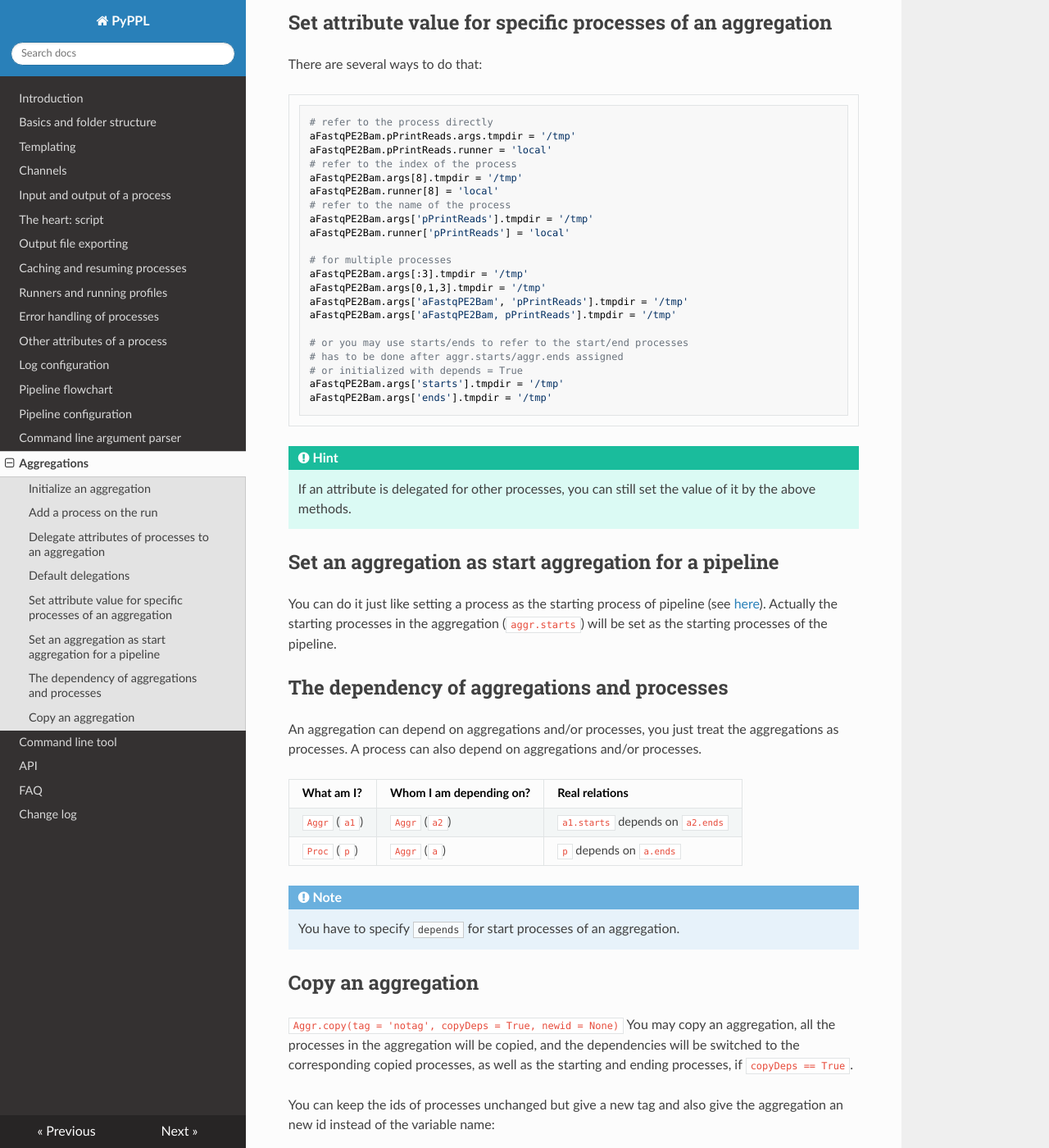
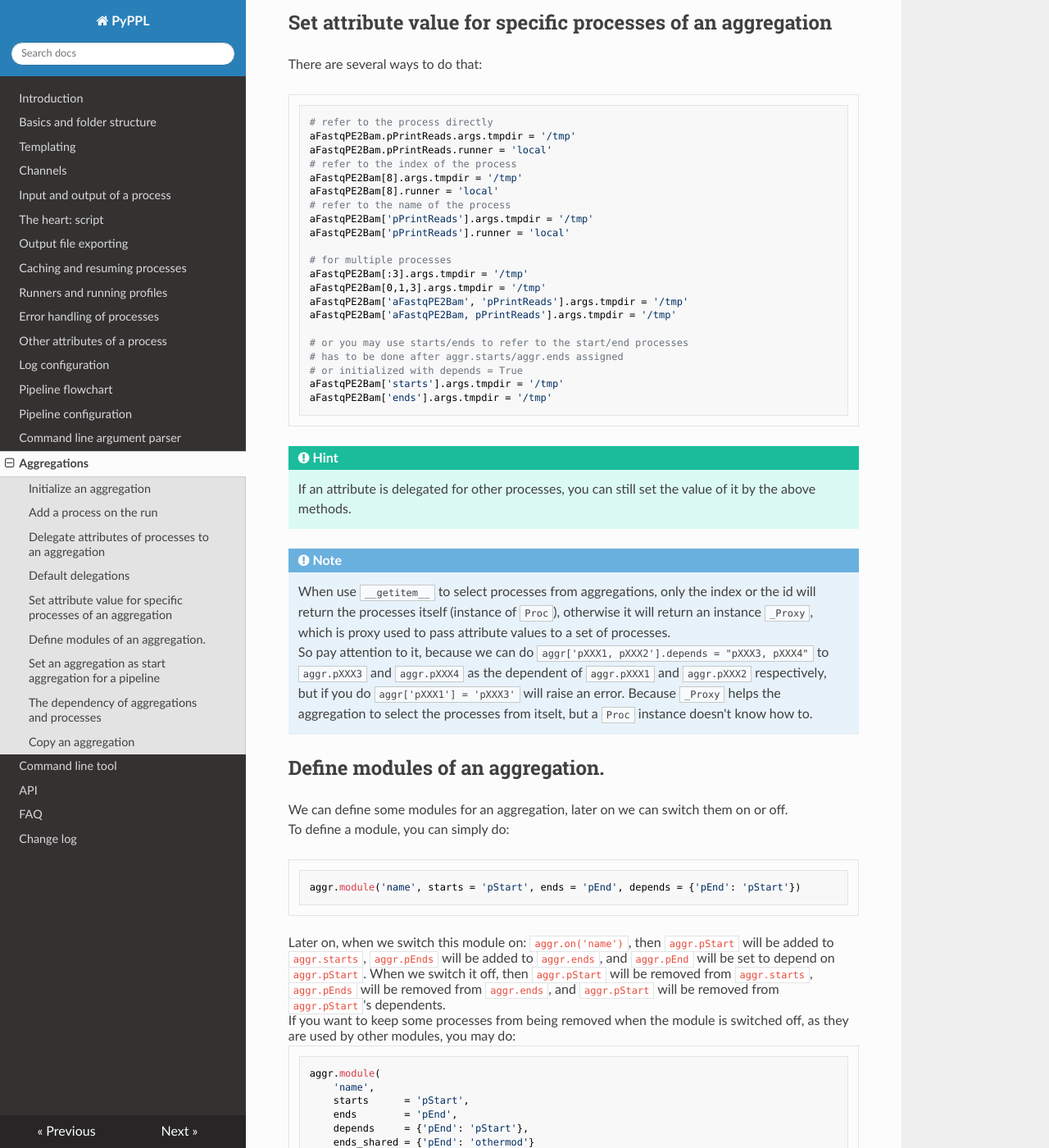
Before and after one commit to pwwang/pipen, an MkDocs documentation site: the page built from docs/aggregations.md, in a window 1280 px wide and 1400 px high, scrolled down 4828 px. Shown: the whole window at 82% size. Built offline with MkDocs 1.6.1, drawn with Linux system fonts in a browser that asks for light colours; nearby versions of some CDN libraries; old or Windows-style settings are respelled for this version of MkDocs; some of the changed text lies outside the part shown.

Commit message:
Update docs for aggregations.

````diff
--- a/docs/aggregations.md
+++ b/docs/aggregations.md
@@ -196,28 +196,71 @@ There are several ways to do that:
 aFastqPE2Bam.pPrintReads.args.tmpdir = '/tmp'
 aFastqPE2Bam.pPrintReads.runner = 'local'
 # refer to the index of the process
-aFastqPE2Bam.args[8].tmpdir = '/tmp'
-aFastqPE2Bam.runner[8] = 'local'
+aFastqPE2Bam[8].args.tmpdir = '/tmp'
+aFastqPE2Bam[8].runner = 'local'
 # refer to the name of the process
-aFastqPE2Bam.args['pPrintReads'].tmpdir = '/tmp'
-aFastqPE2Bam.runner['pPrintReads'] = 'local'
+aFastqPE2Bam['pPrintReads'].args.tmpdir = '/tmp'
+aFastqPE2Bam['pPrintReads'].runner = 'local'
 
 # for multiple processes
-aFastqPE2Bam.args[:3].tmpdir = '/tmp'
-aFastqPE2Bam.args[0,1,3].tmpdir = '/tmp'
-aFastqPE2Bam.args['aFastqPE2Bam', 'pPrintReads'].tmpdir = '/tmp'
-aFastqPE2Bam.args['aFastqPE2Bam, pPrintReads'].tmpdir = '/tmp'
+aFastqPE2Bam[:3].args.tmpdir = '/tmp'
+aFastqPE2Bam[0,1,3].args.tmpdir = '/tmp'
+aFastqPE2Bam['aFastqPE2Bam', 'pPrintReads'].args.tmpdir = '/tmp'
+aFastqPE2Bam['aFastqPE2Bam, pPrintReads'].args.tmpdir = '/tmp'
 
 # or you may use starts/ends to refer to the start/end processes
 # has to be done after aggr.starts/aggr.ends assigned
 # or initialized with depends = True
-aFastqPE2Bam.args['starts'].tmpdir = '/tmp'
-aFastqPE2Bam.args['ends'].tmpdir = '/tmp'
+aFastqPE2Bam['starts'].args.tmpdir = '/tmp'
+aFastqPE2Bam['ends'].args.tmpdir = '/tmp'
 ```
 
 !!! hint
 
     If an attribute is delegated for other processes, you can still set the value of it by the above methods.
+
+!!! note
+
+    When use `__getitem__` to select processes from aggregations, only the index or the id will return the processes itself (instance of `Proc`), otherwise it will return an instance `_Proxy`, which is proxy used to pass attribute values to a set of processes.
+    So pay attention to it, because we can do `aggr['pXXX1, pXXX2'].depends = "pXXX3, pXXX4"` to `aggr.pXXX3` and `aggr.pXXX4` as the dependent of `aggr.pXXX1` and `aggr.pXXX2` respectively, but if you do `aggr['pXXX1'] = 'pXXX3'` will raise an error. Because `_Proxy` helps the aggregation to select the processes from itselt, but a `Proc` instance doesn't know how to.
+
+## Define modules of an aggregation.
+We can define some modules for an aggregation, later on we can switch them on or off.
+To define a module, you can simply do:
+```python
+aggr.module('name', starts = 'pStart', ends = 'pEnd', depends = {'pEnd': 'pStart'})
+```
+Later on, when we switch this module on: `aggr.on('name')`, then `aggr.pStart` will be added to `aggr.starts`, `aggr.pEnds` will be added to `aggr.ends`, and `aggr.pEnd` will be set to depend on `aggr.pStart`. When we switch it off, then `aggr.pStart` will be removed from `aggr.starts`, `aggr.pEnds` will be removed from `aggr.ends`, and `aggr.pStart` will be removed from `aggr.pStart`'s dependents.
+If you want to keep some processes from being removed when the module is switched off, as they are used by other modules, you may do:
+```python
+aggr.module(
+    'name',
+    starts      = 'pStart',
+    ends        = 'pEnd',
+    depends     = {'pEnd': 'pStart'},
+    ends_shared = {'pEnd': 'othermod'}
+)
+```
+Then when the module is switched off, `aggr.pEnd` will be kept.
+
+If you have something else to be done when a module is switched on/off, you may use `moduleFunc` to define them:
+```python
+def name_on(a):
+    a.addStart(a.pStart)
+    a.pEnd.depends = a.pStart
+    a.addEnd(a.pEnd)
+    # more stuff go here
+def name_off(a):
+    a.delStart(a.pStart)
+    a.pEnd.depends = []
+    a.delEnd(a.pEnd)
+    # more stuff go here
+aggr.moduleFunc('name', on, off)
+```
+
+!!! hint
+
+    You may use `aggr.on()` to switch all modules on and `aggr.off()` to switch all modules off.
 
 ## Set an aggregation as start aggregation for a pipeline
 You can do it just like setting a process as the starting process of pipeline (see [here][1]). Actually the starting processes in the aggregation (`aggr.starts`) will be set as the starting processes of the pipeline.
@@ -234,7 +277,7 @@ An aggregation can depend on aggregations and/or processes, you just treat the a
     You have to specify `depends` for start processes of an aggregation.
 
 ## Copy an aggregation
-`Aggr.copy(tag = 'notag', copyDeps = True, newid = None)`
+`Aggr.copy(tag = 'notag', depends = True, id = None, delegates = True, modules = True)`
 You may copy an aggregation, all the processes in the aggregation will be copied, and the dependencies will be switched to the corresponding copied processes, as well as the starting and ending processes, if `copyDeps == True`.
 
 You can keep the ids of processes unchanged but give a new tag and also give the aggregation an new id instead of the variable name:
````
